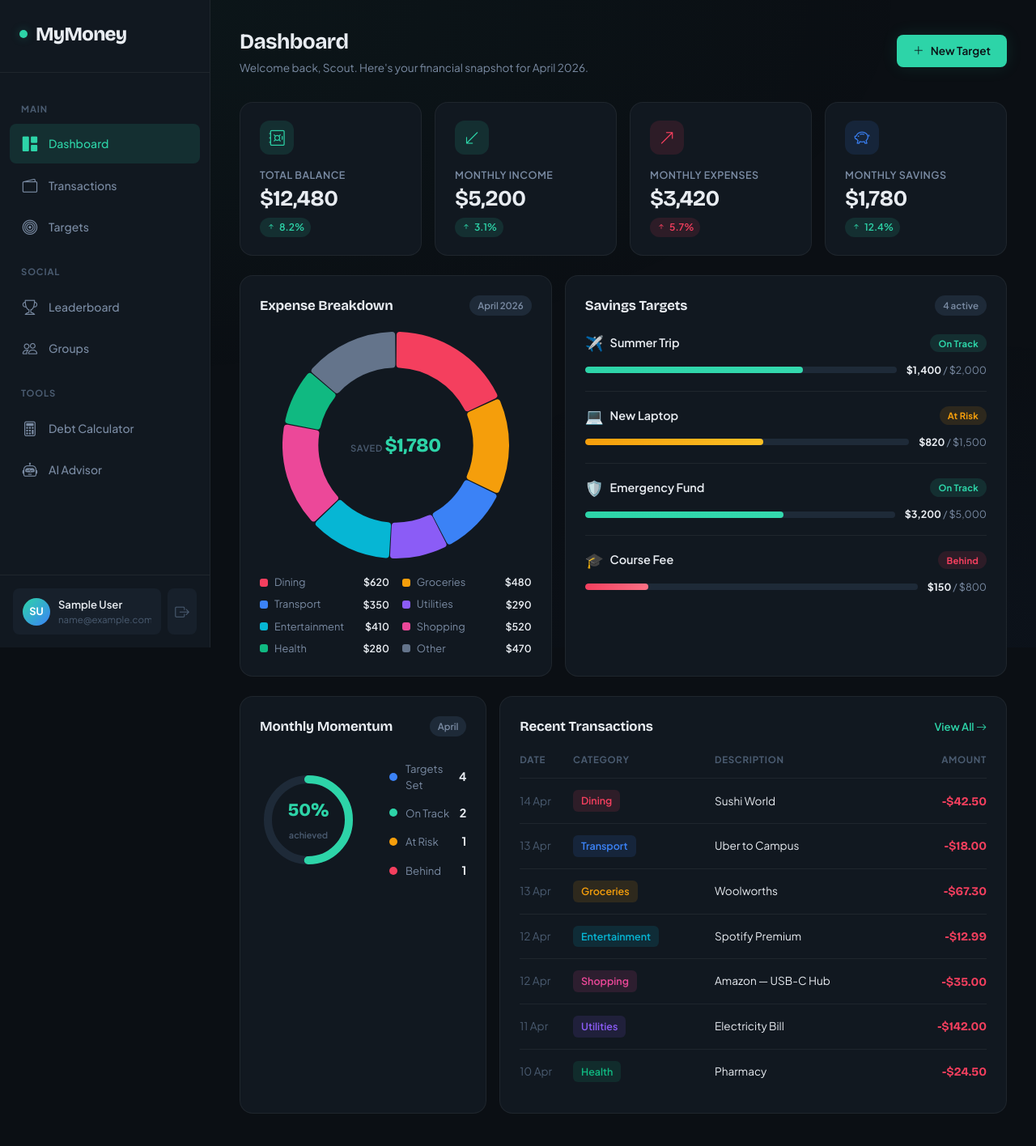
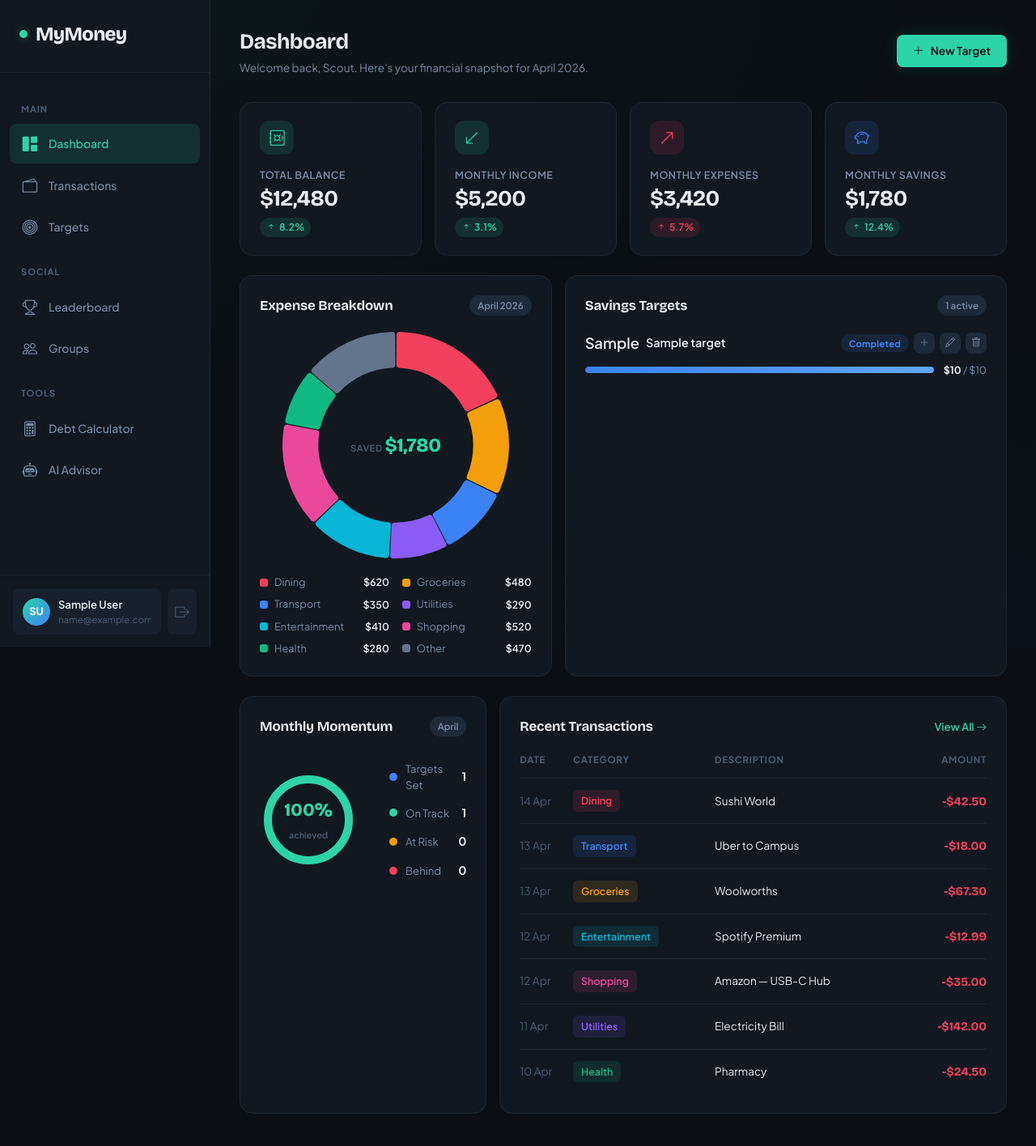
Before and after one commit to Haydosi/CITS3403-Project, a Flask app: page / in a window 1280 px wide. Shown: the top 1416 px of the page at 81% size. Run offline with Flask 3, Linux system fonts and the light colour scheme; a user stored in the database is signed in; tables that the repository leaves empty hold one stand-in row (values such as "Sample post").

Commit message:
feat: Implement dynamic, API-driven CRUD for savings targets
- Refactors the "Savings Targets" component to fetch data from the `/api/private/targets` endpoint, replacing the previous static mock data.
- Implements full CRUD functionality:
    - The "New Target" modal is now used for both creating (`POST`) and editing (`PUT`) targets.
    - Each target now has inline action buttons for contributing, editing, and deleting.
    - Deleting a target requires user confirmation and sends a `DELETE` request.
- Adds a new "Contribute" feature with a dedicated modal to add funds to a target (`POST /.../contribute`).
- Improves security by rendering user-provided content (names, emojis) with `textContent` to prevent stored XSS vulnerabilities.
- Adds a new "completed" status for targets, with corresponding styles for the badge and progress bar.
- The "Monthly Momentum" card is now also calculated dynamically based on the fetched target data.

```diff
--- a/app/static/css/dashboard.css
+++ b/app/static/css/dashboard.css
@@ -185,9 +185,10 @@
     letter-spacing: 0.02em;
 }
 
-.forecast-badge.on-track { background: var(--accent-teal-dim);  color: var(--accent-teal); }
-.forecast-badge.at-risk  { background: var(--accent-amber-dim); color: var(--accent-amber); }
-.forecast-badge.behind   { background: var(--accent-rose-dim);  color: var(--accent-rose); }
+.forecast-badge.on-track  { background: var(--accent-teal-dim);  color: var(--accent-teal); }
+.forecast-badge.at-risk   { background: var(--accent-amber-dim); color: var(--accent-amber); }
+.forecast-badge.behind    { background: var(--accent-rose-dim);  color: var(--accent-rose); }
+.forecast-badge.completed { background: var(--accent-blue-dim); color: var(--accent-blue); }
 
 .target-progress-row {
     display: flex;
@@ -209,9 +210,10 @@
     transition: width 1s cubic-bezier(0.4, 0, 0.2, 1);
 }
 
-.target-progress-fill.on-track { background: linear-gradient(90deg, var(--accent-teal),  #34d9ae); }
-.target-progress-fill.at-risk  { background: linear-gradient(90deg, var(--accent-amber), #fbbf24); }
-.target-progress-fill.behind   { background: linear-gradient(90deg, var(--accent-rose),  #fb7185); }
+.target-progress-fill.on-track  { background: linear-gradient(90deg, var(--accent-teal),  #34d9ae); }
+.target-progress-fill.at-risk   { background: linear-gradient(90deg, var(--accent-amber), #fbbf24); }
+.target-progress-fill.behind    { background: linear-gradient(90deg, var(--accent-rose),  #fb7185); }
+.target-progress-fill.completed { background: linear-gradient(90deg, var(--accent-blue), #60a5fa); }
 
 .target-amounts {
     font-size: 0.78rem;
@@ -340,3 +342,30 @@
     .stat-card .stat-value { font-size: 1.35rem; }
     .momentum-ring-wrapper { flex-direction: column; gap: 20px; }
 }
+
+/* Per-target action buttons (contribute / edit / delete) */
+.target-header-right {
+    display: flex;
+    align-items: center;
+    gap: 6px;
+}
+
+.target-action {
+    background: var(--surface-3);
+    border: none;
+    color: var(--text-secondary);
+    width: 26px;
+    height: 26px;
+    border-radius: var(--radius-sm);
+    font-size: 0.75rem;
+    cursor: pointer;
+    display: inline-flex;
+    align-items: center;
+    justify-content: center;
+    transition: background var(--transition-smooth), color var(--transition-smooth);
+}
+
+.target-action:hover {
+    background: var(--accent-teal-dim);
+    color: var(--accent-teal);
+}
--- a/app/static/js/dashboard.js
+++ b/app/static/js/dashboard.js
@@ -10,13 +10,6 @@ const EXPENSES = [
     {category: 'Shopping', amount: 520, color: '#ec4899', icon: 'bi-bag'},
     {category: 'Health', amount: 280, color: '#10b981', icon: 'bi-heart-pulse'},
     {category: 'Other', amount: 470, color: '#64748b', icon: 'bi-three-dots'},
-];
-
-const TARGETS = [
-    {name: 'Summer Trip', emoji: '✈️', current: 1400, goal: 2000, status: 'on-track', deadline: '2026-07-01'},
-    {name: 'New Laptop', emoji: '💻', current: 820, goal: 1500, status: 'at-risk', deadline: '2026-06-15'},
-    {name: 'Emergency Fund', emoji: '🛡️', current: 3200, goal: 5000, status: 'on-track', deadline: '2026-12-31'},
-    {name: 'Course Fee', emoji: '🎓', current: 150, goal: 800, status: 'behind', deadline: '2026-05-20'},
 ];
 
 const TRANSACTIONS = [
@@ -85,61 +78,6 @@ EXPENSES.forEach(e => {
     </div>`;
 });
 
-// ─── Targets ─────────────────────────────────────────────────
-// Bars start at width:0 and animate to the real % via setTimeout
-// so the CSS transition plays after the element is in the DOM.
-const targetsList = document.getElementById('targetsList');
-const statusLabel = {'on-track': 'On Track', 'at-risk': 'At Risk', 'behind': 'Behind'};
-
-document.getElementById('targetsCount').textContent = `${TARGETS.length} active`;
-
-TARGETS.forEach(t => {
-    const pct = Math.round((t.current / t.goal) * 100);
-    targetsList.innerHTML += `
-    <div class="target-item">
-        <div class="target-header">
-            <span class="target-name">
-                <span class="target-emoji">${t.emoji}</span>
-                ${t.name}
-            </span>
-            <span class="forecast-badge ${t.status}">${statusLabel[t.status]}</span>
-        </div>
-        <div class="target-progress-row">
-            <div class="target-progress-bar">
-                <div class="target-progress-fill ${t.status}" style="width: 0%" data-width="${pct}%"></div>
-            </div>
-            <span class="target-amounts"><strong>$${t.current.toLocaleString()}</strong> / $${t.goal.toLocaleString()}</span>
-        </div>
-    </div>`;
-});
-
-setTimeout(() => {
-    document.querySelectorAll('.target-progress-fill').forEach(bar => {
-        bar.style.width = bar.dataset.width;
-    });
-}, 300);
-
-// ─── Monthly Momentum ───────────────────────────────────────
-const onTrack = TARGETS.filter(t => t.status === 'on-track').length;
-const atRisk = TARGETS.filter(t => t.status === 'at-risk').length;
-const behind = TARGETS.filter(t => t.status === 'behind').length;
-const pctAchieved = Math.round((onTrack / TARGETS.length) * 100);
-
-document.getElementById('momentumSet').textContent = TARGETS.length;
-document.getElementById('momentumOnTrack').textContent = onTrack;
-document.getElementById('momentumAtRisk').textContent = atRisk;
-document.getElementById('momentumBehind').textContent = behind;
-
-// Animate the SVG ring arc: circumference = 2πr = 2π×50 ≈ 314
-const circumference = 2 * Math.PI * 50;
-setTimeout(() => {
-    const arc = document.getElementById('momentumArc');
-    const dashLen = (pctAchieved / 100) * circumference;
-    arc.style.transition = 'stroke-dasharray 1.2s cubic-bezier(0.4, 0, 0.2, 1)';
-    arc.setAttribute('stroke-dasharray', `${dashLen} ${circumference}`);
-    document.getElementById('momentumPct').textContent = `${pctAchieved}%`;
-}, 400);
-
 // ─── Transactions ────────────────────────────────────────────
 // Category pill colour uses t.color with 20 (hex) = 12% opacity background.
 const txnBody = document.getElementById('txnBody');
@@ -179,43 +117,224 @@ overlay.addEventListener('click', () => {
     overlay.classList.remove('show');
 });
 
-// ─── New Target Form ─────────────────────────────────────────
-// Uses browser constraint validation before reading values.
-// Appends a new row to #targetsList and increments the count badge,
-// then resets the form and closes the modal via the Bootstrap Modal API.
-document.getElementById('saveTargetBtn').addEventListener('click', () => {
-    const form = document.getElementById('newTargetForm');
-    if (!form.checkValidity()) {
-        form.reportValidity();
+// ─── Savings Targets ─────────────────────────────────────────
+// Targets are loaded from the API and re-rendered after every change.
+// Rows are built with createElement + textContent (NOT innerHTML) because
+// target names/emojis are user-controlled — string interpolation would be a
+// stored-XSS hole.
+const STATUS_LABEL = {
+    'on-track': 'On Track',
+    'at-risk': 'At Risk',
+    'behind': 'Behind',
+    'completed': 'Completed',
+};
+
+let targets = [];
+
+async function loadTargets() {
+    const res = await fetch('/api/private/targets');
+    if (!res.ok) return;
+    const data = await res.json();
+    targets = data.targets;
+    renderTargets();
+    renderMomentum();
+}
+
+function buildTargetItem(t) {
+    const pct = Math.round(t.progress_percentage);
+
+    const item = document.createElement('div');
+    item.className = 'target-item';
+
+    // Header: name + emoji on the left, badge + action buttons on the right.
+    const header = document.createElement('div');
+    header.className = 'target-header';
+
+    const nameWrap = document.createElement('span');
+    nameWrap.className = 'target-name';
+    const emoji = document.createElement('span');
+    emoji.className = 'target-emoji';
+    emoji.textContent = t.emoji;
+    nameWrap.append(emoji, ' ', document.createTextNode(t.name));
+
+    const right = document.createElement('span');
+    right.className = 'target-header-right';
+
+    const badge = document.createElement('span');
+    badge.className = `forecast-badge ${t.status}`;
+    badge.textContent = STATUS_LABEL[t.status] || t.status;
+    right.appendChild(badge);
+
+    [['contribute', 'bi-plus-lg', 'Add contribution'],
+     ['edit', 'bi-pencil', 'Edit target'],
+     ['delete', 'bi-trash', 'Delete target']].forEach(([action, icon, title]) => {
+        const btn = document.createElement('button');
+        btn.className = 'target-action';
+        btn.dataset.action = action;
+        btn.dataset.id = t.id;
+        btn.title = title;
+        const i = document.createElement('i');
+        i.className = `bi ${icon}`;
+        btn.appendChild(i);
+        right.appendChild(btn);
+    });
+
+    header.append(nameWrap, right);
+
+    // Progress row: animated bar + "$current / $goal".
+    const progRow = document.createElement('div');
+    progRow.className = 'target-progress-row';
+
+    const bar = document.createElement('div');
+    bar.className = 'target-progress-bar';
+    const fill = document.createElement('div');
+    fill.className = `target-progress-fill ${t.status}`;
+    fill.style.width = '0%';
+    fill.dataset.width = `${pct}%`;
+    bar.appendChild(fill);
+
+    const amounts = document.createElement('span');
+    amounts.className = 'target-amounts';
+    const strong = document.createElement('strong');
+    strong.textContent = `$${Number(t.current_amount).toLocaleString()}`;
+    amounts.append(strong, ` / $${Number(t.target_amount).toLocaleString()}`);
+
+    progRow.append(bar, amounts);
+    item.append(header, progRow);
+    return item;
+}
+
+function renderTargets() {
+    const list = document.getElementById('targetsList');
+    list.replaceChildren();
+    document.getElementById('targetsCount').textContent = `${targets.length} active`;
+
+    targets.forEach(t => list.appendChild(buildTargetItem(t)));
+
+    // Let the bars animate from 0 once they are in the DOM.
+    setTimeout(() => {
+        document.querySelectorAll('.target-progress-fill').forEach(bar => {
+            if (bar.dataset.width) bar.style.width = bar.dataset.width;
+        });
+    }, 100);
+}
+
+function renderMomentum() {
+    const onTrack = targets.filter(t => t.status === 'on-track' || t.status === 'completed').length;
+    const atRisk = targets.filter(t => t.status === 'at-risk').length;
+    const behind = targets.filter(t => t.status === 'behind').length;
+    const pctAchieved = targets.length ? Math.round((onTrack / targets.length) * 100) : 0;
+
+    document.getElementById('momentumSet').textContent = targets.length;
+    document.getElementById('momentumOnTrack').textContent = onTrack;
+    document.getElementById('momentumAtRisk').textContent = atRisk;
+    document.getElementById('momentumBehind').textContent = behind;
+
+    const circumference = 2 * Math.PI * 50;
+    setTimeout(() => {
+        const arc = document.getElementById('momentumArc');
+        const dashLen = (pctAchieved / 100) * circumference;
+        arc.style.transition = 'stroke-dasharray 1.2s cubic-bezier(0.4, 0, 0.2, 1)';
+        arc.setAttribute('stroke-dasharray', `${dashLen} ${circumference}`);
+        document.getElementById('momentumPct').textContent = `${pctAchieved}%`;
+    }, 200);
+}
+
+// ─── New / Edit Target Modal ─────────────────────────────────
+const targetModal = new bootstrap.Modal(document.getElementById('newTargetModal'));
+const targetForm = document.getElementById('newTargetForm');
+
+function openTargetModal(target) {
+    targetForm.reset();
+    document.getElementById('targetId').value = target ? target.id : '';
+    document.getElementById('newTargetModalLabel').textContent = target ? 'Edit Target' : 'Set New Target';
+    document.getElementById('saveTargetBtn').textContent = target ? 'Save Changes' : 'Create Target';
+    if (target) {
+        document.getElementById('targetName').value = target.name;
+        document.getElementById('targetAmount').value = target.target_amount;
+        document.getElementById('targetDeadline').value = target.deadline;
+        document.getElementById('targetEmoji').value = target.emoji;
+    }
+    targetModal.show();
+}
+
+document.getElementById('newTargetBtn').addEventListener('click', () => openTargetModal(null));
+
+document.getElementById('saveTargetBtn').addEventListener('click', async () => {
+    if (!targetForm.checkValidity()) {
+        targetForm.reportValidity();
         return;
     }
-    const name = document.getElementById('targetName').value;
-    const amount = parseInt(document.getElementById('targetAmount').value);
-    const emoji = document.getElementById('targetEmoji').value;
+    const id = document.getElementById('targetId').value;
+    const body = {
+        name: document.getElementById('targetName').value,
+        target_amount: parseFloat(document.getElementById('targetAmount').value),
+        deadline: document.getElementById('targetDeadline').value,
+        emoji: document.getElementById('targetEmoji').value,
+    };
+    const res = await fetch(id ? `/api/private/targets/${id}` : '/api/private/targets', {
+        method: id ? 'PUT' : 'POST',
+        headers: {'Content-Type': 'application/json'},
+        body: JSON.stringify(body),
+    });
+    if (!res.ok) {
+        const err = await res.json().catch(() => ({}));
+        alert(err.error || 'Could not save target.');
+        return;
+    }
+    targetModal.hide();
+    await loadTargets();
+});
 
-    const targetsList = document.getElementById('targetsList');
-    const newItem = document.createElement('div');
-    newItem.className = 'target-item';
-    newItem.innerHTML = `
-    <div class="target-header">
-        <span class="target-name">
-            <span class="target-emoji">${emoji}</span>
-            ${name}
-        </span>
-        <span class="forecast-badge on-track">On Track</span>
-    </div>
-    <div class="target-progress-row">
-        <div class="target-progress-bar">
-            <div class="target-progress-fill on-track" style="width: 0%"></div>
-        </div>
-        <span class="target-amounts"><strong>$0</strong> / $${amount.toLocaleString()}</span>
-    </div>`;
-    targetsList.appendChild(newItem);
+// Initial load.
+loadTargets();
 
-    const countBadge = document.getElementById('targetsCount');
-    const currentCount = parseInt(countBadge.textContent) || TARGETS.length;
-    countBadge.textContent = `${currentCount + 1} active`;
+// ─── Target Actions: contribute / edit / delete ──────────────
+const contributeModal = new bootstrap.Modal(document.getElementById('contributeModal'));
+const contributeForm = document.getElementById('contributeForm');
 
-    form.reset();
-    bootstrap.Modal.getInstance(document.getElementById('newTargetModal')).hide();
+document.getElementById('targetsList').addEventListener('click', async (e) => {
+    const btn = e.target.closest('.target-action');
+    if (!btn) return;
+    const id = btn.dataset.id;
+    const target = targets.find(t => String(t.id) === String(id));
+    if (!target) return;
+
+    if (btn.dataset.action === 'edit') {
+        openTargetModal(target);
+    } else if (btn.dataset.action === 'delete') {
+        if (!confirm(`Delete "${target.name}"?`)) return;
+        const res = await fetch(`/api/private/targets/${id}`, {method: 'DELETE'});
+        if (res.ok) {
+            await loadTargets();
+        } else {
+            alert('Could not delete target.');
+        }
+    } else if (btn.dataset.action === 'contribute') {
+        contributeForm.reset();
+        document.getElementById('contributeTargetId').value = id;
+        document.getElementById('contributeTargetName').textContent = target.name;
+        contributeModal.show();
+    }
 });
+
+document.getElementById('saveContributeBtn').addEventListener('click', async () => {
+    if (!contributeForm.checkValidity()) {
+        contributeForm.reportValidity();
+        return;
+    }
+    const id = document.getElementById('contributeTargetId').value;
+    const amount = parseFloat(document.getElementById('contributeAmount').value);
+    const res = await fetch(`/api/private/targets/${id}/contribute`, {
+        method: 'POST',
+        headers: {'Content-Type': 'application/json'},
+        body: JSON.stringify({amount}),
+    });
+    if (!res.ok) {
+        const err = await res.json().catch(() => ({}));
+        alert(err.error || 'Could not add contribution.');
+        return;
+    }
+    contributeModal.hide();
+    await loadTargets();
+});
--- a/app/templates/dashboard.html
+++ b/app/templates/dashboard.html
@@ -21,7 +21,7 @@
             <div class="page-subtitle">Welcome back, Scout. Here's your financial snapshot for April 2026.</div>
         </div>
         <!-- Top Bar: page title + primary CTA -->
-        <button class="btn btn-accent" data-bs-toggle="modal" data-bs-target="#newTargetModal">
+        <button class="btn btn-accent" id="newTargetBtn">
             <i class="bi bi-plus-lg"></i> New Target
         </button>
     </div>
@@ -206,6 +206,7 @@
             </div>
             <div class="modal-body">
                 <form id="newTargetForm">
+                    <input type="hidden" id="targetId">
                     <div class="mb-3">
                         <label for="targetName" class="form-label">Target Name</label>
                         <input type="text" class="form-control" id="targetName" placeholder="e.g. Summer Trip" required>
@@ -242,6 +243,38 @@
         </div>
     </div>
 </div>
+
+<!-- ============================================================
+     Contribute Modal — adds money toward an existing target.
+============================================================ -->
+<div class="modal fade" id="contributeModal" tabindex="-1" aria-hidden="true">
+    <div class="modal-dialog modal-dialog-centered">
+        <div class="modal-content">
+            <div class="modal-header">
+                <h5 class="modal-title"><i class="bi bi-plus-circle me-2"></i>Add Contribution</h5>
+                <button type="button" class="btn-close btn-close-white" data-bs-dismiss="modal"
+                    aria-label="Close"></button>
+            </div>
+            <div class="modal-body">
+                <p class="mb-3">Adding to <strong id="contributeTargetName"></strong>.</p>
+                <form id="contributeForm">
+                    <input type="hidden" id="contributeTargetId">
+                    <div class="mb-3">
+                        <label for="contributeAmount" class="form-label">Amount ($)</label>
+                        <input type="number" class="form-control" id="contributeAmount"
+                            placeholder="100" min="0.01" step="0.01" required>
+                    </div>
+                </form>
+            </div>
+            <div class="modal-footer">
+                <button type="button" class="btn btn-outline-secondary" data-bs-dismiss="modal">Cancel</button>
+                <button type="button" class="btn btn-accent" id="saveContributeBtn">
+                    <i class="bi bi-check-lg"></i> Add
+                </button>
+            </div>
+        </div>
+    </div>
+</div>
 {% endblock %}
 
 
```
